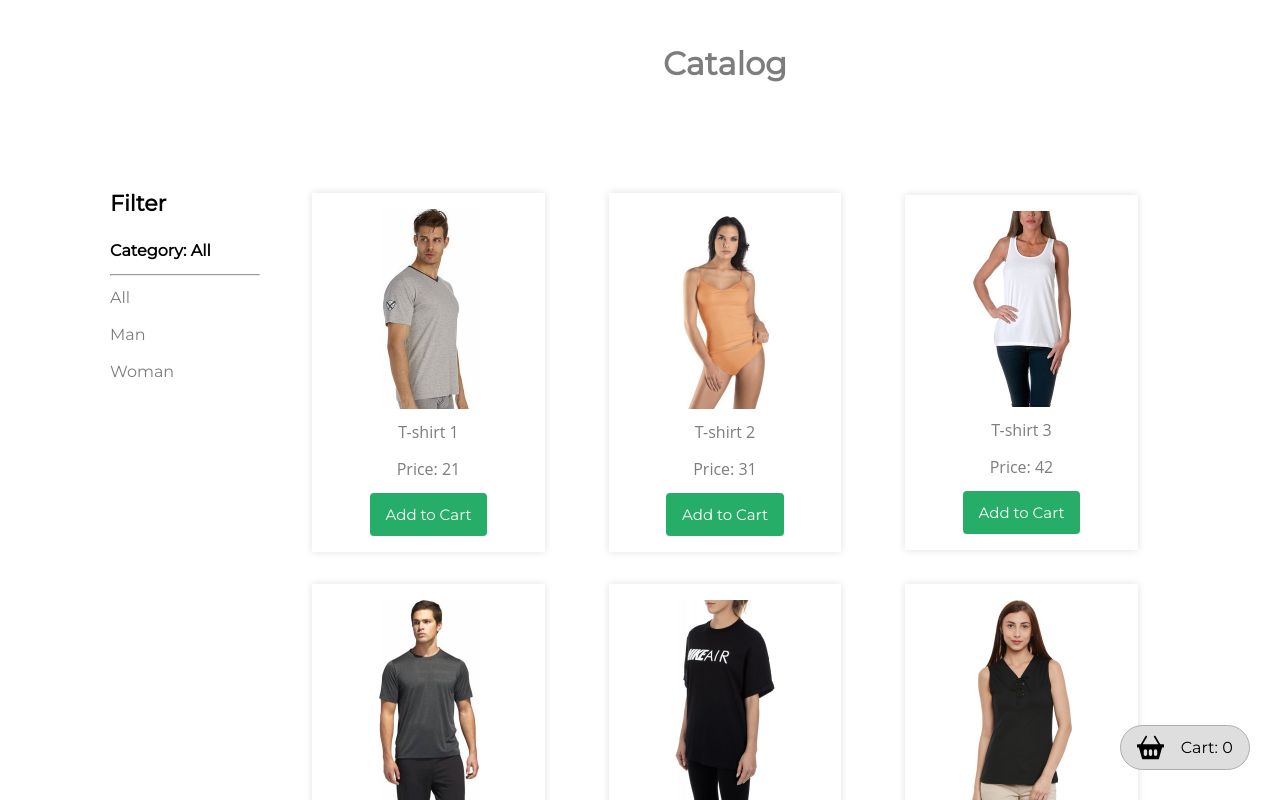
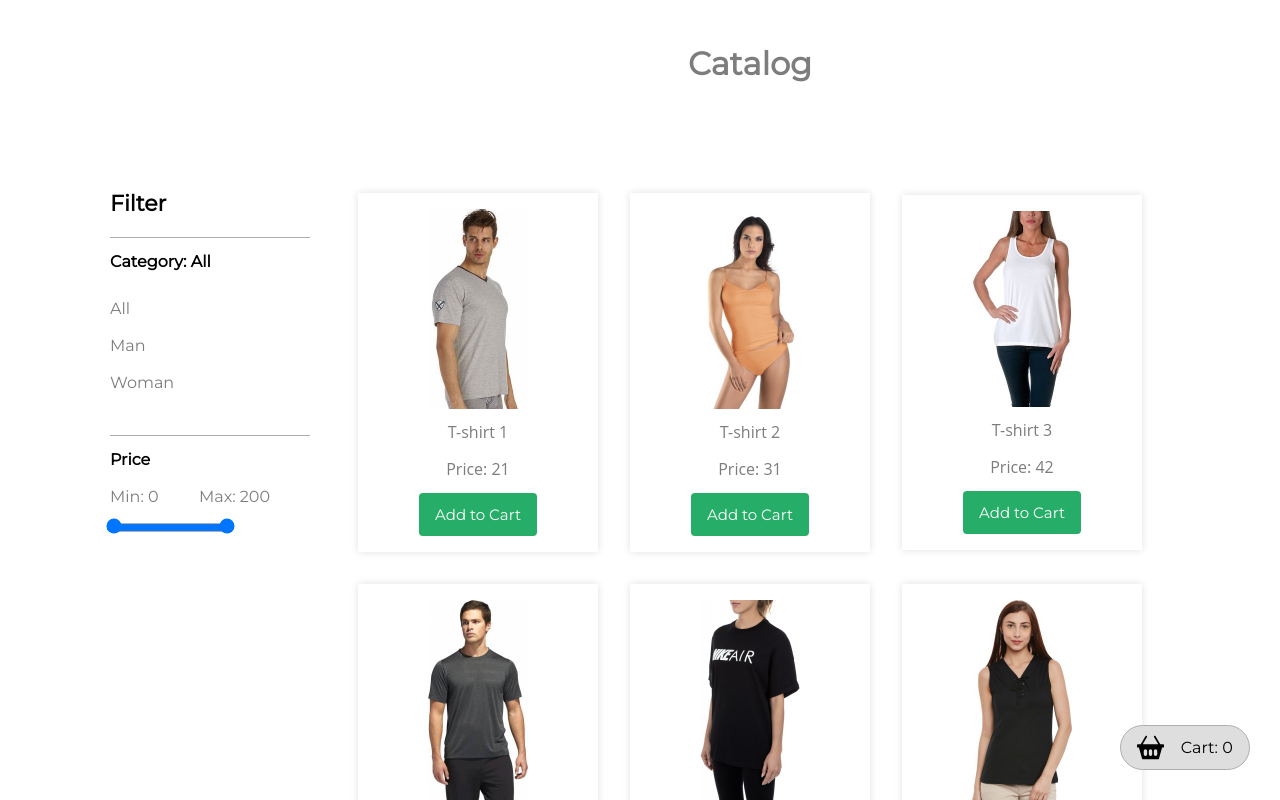
Before and after one commit to User-960/Online-shop, a Vue app: page / in a window 1280 px wide. Shown: the top 800 px of the page. Built offline with nearby package versions, Linux system fonts and the light colour scheme; data requests are answered from the project's data file.

Commit message:
feat: create element range-slider in filter

```diff
--- a/src/components/catalog/v-catalog-item.vue
+++ b/src/components/catalog/v-catalog-item.vue
@@ -48,10 +48,10 @@
 
 .v-catalog-item {
   flex-basis: 25%;
-  min-width: 220px;
+  min-width: 240px;
   box-shadow: 0 0 8px 0 #e0e0e0;
   padding: $spacing-padding * 2;
-  margin: $spacing-margin * 2 $spacing-margin * 4;
+  margin: $spacing-margin * 2;
   display: flex;
   flex-direction: column;
   align-items: center;
--- a/src/components/catalog/v-catalog.vue
+++ b/src/components/catalog/v-catalog.vue
@@ -1,10 +1,46 @@
 <template>
+  <div class="v-filter">
+    <h3 class="v-filter__title">
+      Filter
+    </h3>
+    <div class="v-filter__category">
       <vSelect
         :options="categories"
         :selected="selected"
         :is_expanded="IS_DESKTOP"
         @select="sortByCategories"
       />
+    </div>
+    <div class="v-filter__range">
+      <div class="v-filter__range-title">
+        Price
+      </div>
+      <div class="v-filter__range-values">
+        <p>Min: {{ minPrice }}</p>
+        <p>Max: {{ maxPrice }}</p>
+      </div>
+      <div class="v-filter__range-slider">
+        <input
+          v-model.number="minPrice"
+          class="v-filter__range-slider-input"
+          type="range"
+          min="0"
+          max="200"
+          step="10"
+          @change="setRangeSlider()"
+        />
+        <input
+          v-model.number="maxPrice"
+          class="v-filter__range-slider-input"
+          type="range"
+          min="0"
+          max="200"
+          step="10"
+          @change="setRangeSlider()"
+        />
+      </div>
+    </div>
+  </div>
   <div class="v-catalog">
     <router-link :to="{ name: 'cart' }">
       <div class="v-catalog__link_to_cart">
@@ -54,7 +90,9 @@
         { name: 'Woman', value: 'w' }
       ],
       selected: 'All',
-      sortedProducts: []
+      sortedProducts: [],
+      minPrice: 0,
+      maxPrice: 200
     }),
     computed: {
       ...mapGetters([
@@ -75,6 +113,7 @@
         .then((response) => {
           if (response.data) {
             console.log('Data arrived!');
+            this.sortByCategories();
           }
         });
     },
@@ -87,14 +126,26 @@
         this.ADD_TO_CART(data);
       },
       sortByCategories(category: SelectOption) {
-        this.sortedProducts = [];
         let vm = this;
-        this.PRODUCTS.map(function(item: Product) {
-          if (item.category === category.name) {
-            vm.sortedProducts.push(item);
+        this.sortedProducts = [...this.PRODUCTS];
+        this.sortedProducts = this.sortedProducts.filter(function(item: Product) {
+          return item >= vm.minPrice || item.price <= vm.maxPrice;
+        });
+
+        if (category) {
+          this.sortedProducts = this.sortedProducts.filter(function (item: Product) {
+            vm.selected = category.name;
+            return item.category === category.name;
+          });
         }
-        });
-        this.selected = category.name;
+      },
+      setRangeSlider() {
+      if (this.minPrice > this.maxPrice) {
+          let tmp = this.maxPrice;
+          this.maxPrice = this.minPrice;
+          this.minPrice = tmp;
+        }
+        this.sortByCategories();
       }
     },
   });
@@ -133,4 +184,63 @@
     font-family: 'Montserrat';
   }
 }
+
+.v-filter {
+  position: relative;
+  top: 190px;
+  margin-left: 20px;
+  &__title {
+    font-size: 22px;
+    color: $color-black;
+    font-family: 'Montserrat';
+    margin-bottom: 20px;
+    font-weight: bold;
+  }
+  &__category {
+    padding-top: 10px;
+    border-top: 1px solid #aeaeae;
+  }
+}
+
+.v-filter__range {
+  padding-top: 10px;
+  border-top: 1px solid #aeaeae;
+  position: relative;
+  width: 200px;
+  top: 150px;
+  font-family: 'Montserrat';
+  &-title {
+    font-size: 16px;
+    font-weight: 700;
+    margin-bottom: 10px;
+    color: $color-black;
+    cursor: pointer;
+  }
+  &-slider {
+    width: 200px;
+    margin: auto 16px;
+    text-align: center;
+    position: relative;
+  }
+  &-slider svg,
+  &-slider input[type=range] {
+    position: absolute;
+    top: 40px;
+    left: -20px;
+  }
+  &-values {
+    width: 160px;
+    display: flex;
+    justify-content: space-between;
+    position: absolute;
+    top: 40;
+    left: 0;
+  }
+  &-slider-input[type=range]::-webkit-slider-thumb {
+    z-index: 2;
+    position: relative;
+    top: 2px;
+    margin-top: -7px;
+  }
+}
 </style>
--- a/src/components/v-main-wrapper.vue
+++ b/src/components/v-main-wrapper.vue
@@ -24,4 +24,10 @@
     margin: 0 auto;
     display: flex;
   }
+
+  @media (max-width: 540px) {
+  .v-main-wrapper {
+    flex-direction: column;
+  }
+}
 </style>
--- a/src/components/v-select.vue
+++ b/src/components/v-select.vue
@@ -1,10 +1,4 @@
 <template>
-  <div class="v-filter">
-    <h3 class="v-filter__title">
-      Filter
-    </h3>
-
-    <div class="v-filter__category">
   <div class="v-select">
     <p
       class="v-select__title"
@@ -25,9 +19,6 @@
         {{ option.name }}
       </p>
     </div>
-      </div>
-    </div>
-    <hr />
   </div>
 </template>
 
@@ -81,21 +72,8 @@
 <style lang="scss">
 @import '../static/style/vars';
 
-.v-filter {
-  position: relative;
-  top: 190px;
-  margin-left: 20px;
-  &__title {
-    font-size: 22px;
-    color: $color-black;
-    font-family: 'Montserrat';
-    margin-bottom: 20px;
-    font-weight: bold;
-  }
-}
 .v-select {
   width: 150px;
-  margin: 0 auto;
   position: relative;
   font-family: 'Montserrat';
   &__title {
```
Lines whose indentation alone changed are shown as unchanged.
